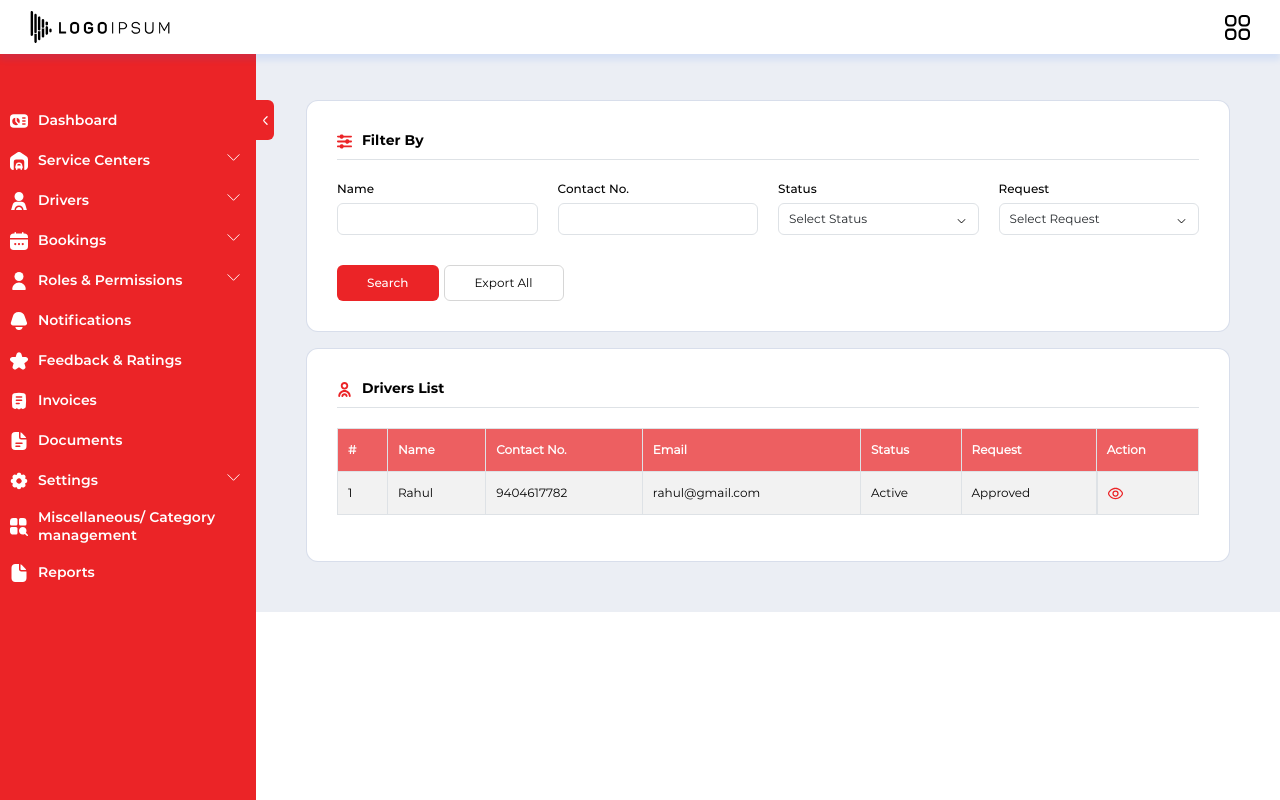
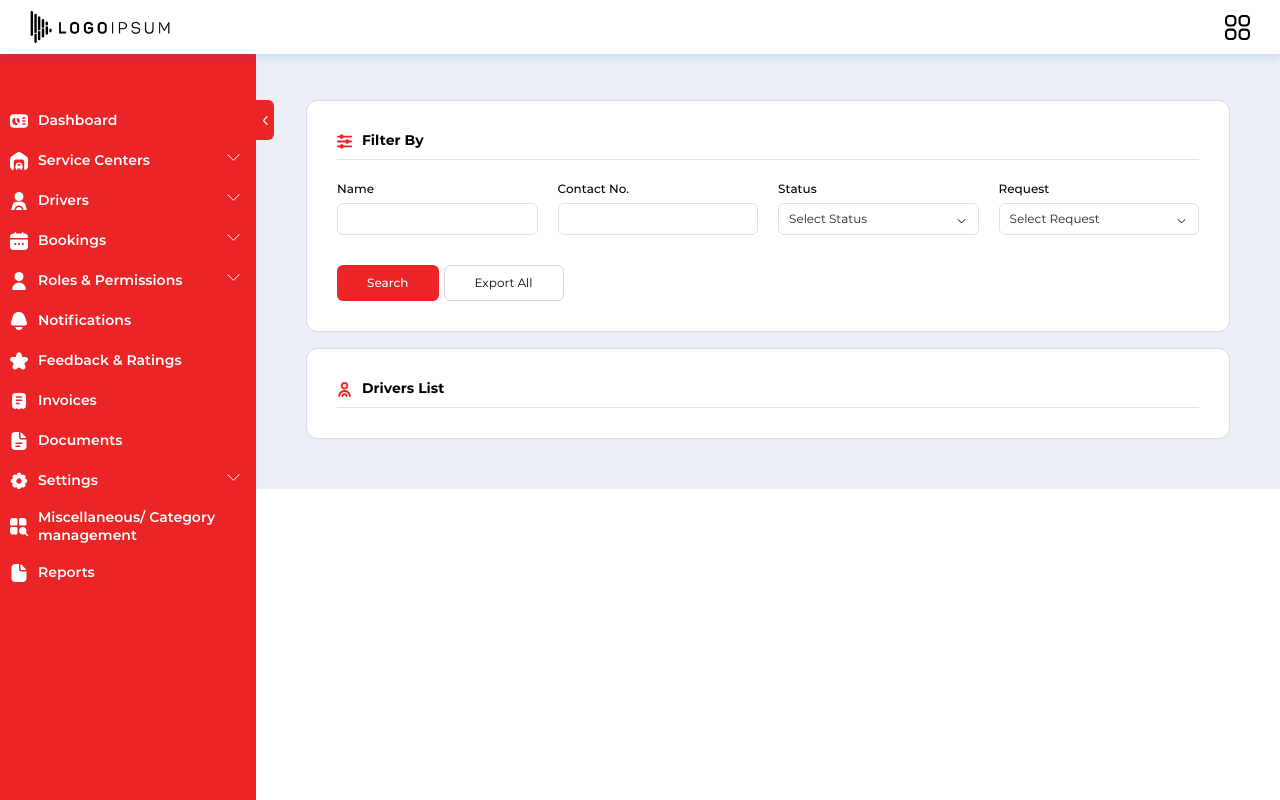
Before and after one commit to kaushalrai2287/Shoh-fer, a Next.js app: page /drivers/manage-drivers in a window 1280 px wide. Built offline with nearby package versions, Linux system fonts and the light colour scheme.

Commit message:
datatable

```diff
--- a/src/app/drivers/driver-payments/page.tsx
+++ b/src/app/drivers/driver-payments/page.tsx
@@ -98,14 +98,14 @@ const DriverPay = () => {
                                 Driver Payments List
                             </div>
                         </div>
-                        <div className="filter_data_table">
+                        {/* <div className="filter_data_table">
                             <DataTable
                                 columns={columns}
                                 data={data}
                                 hiddenColumns={hiddenColumns}
                                 showBillingButton={true}
                             />
-                        </div>
+                        </div> */}
                     </div>
                 </div>
             </div>
--- a/src/app/drivers/manage-drivers/page.tsx
+++ b/src/app/drivers/manage-drivers/page.tsx
@@ -132,7 +132,7 @@ const ManageDriver = () => {
                                 Drivers List
                             </div>
                         </div>
-                        <div className="filter_data_table">
+                        {/* <div className="filter_data_table">
                             <DataTable
                                 columns={columns}
                                 data={data}
@@ -140,7 +140,7 @@ const ManageDriver = () => {
                                 showStatusButton={true}
                                 showRequestButton={true}  // Pass true to show the Request button
                             />
-                        </div>
+                        </div> */}
                     </div>
                 </div>
             </div>
```
